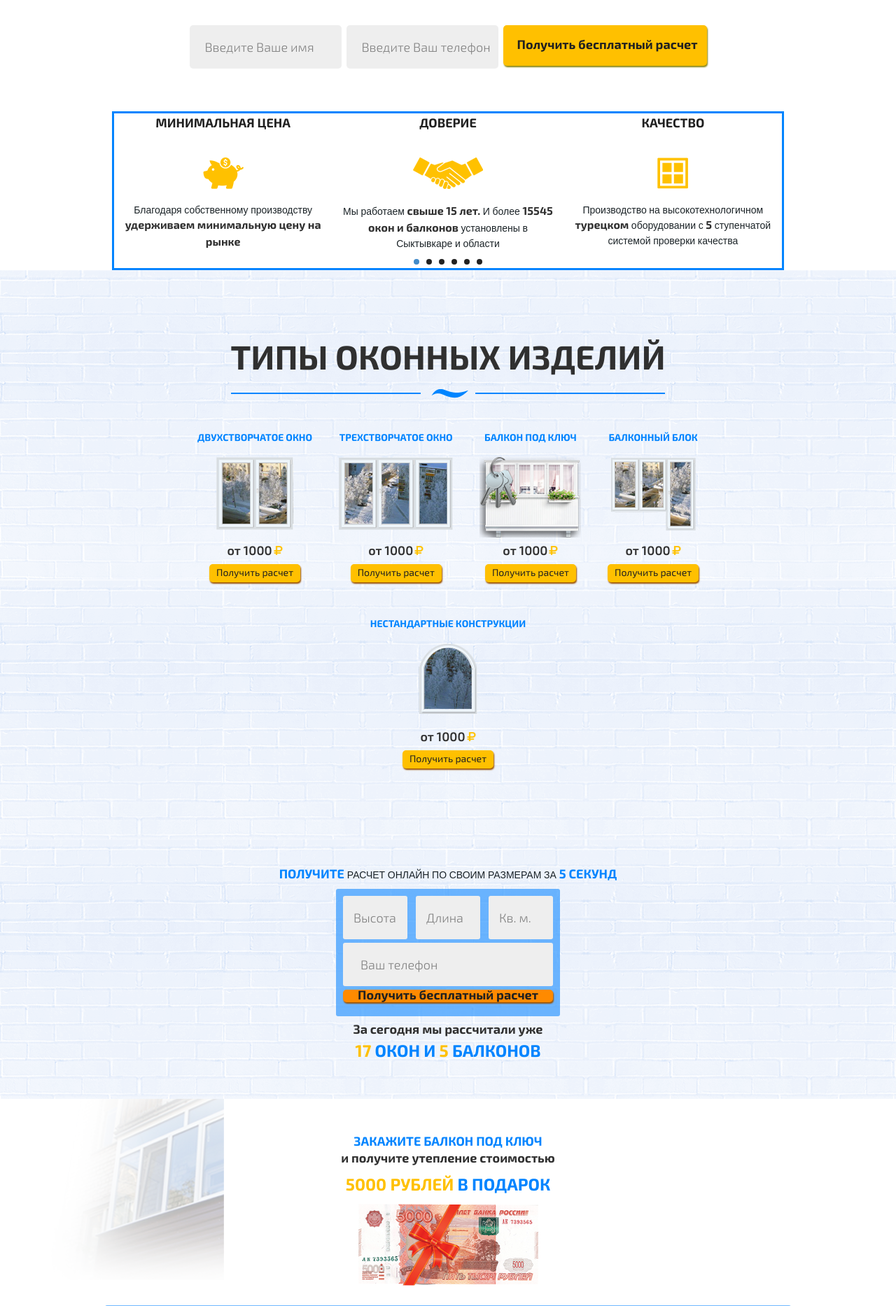
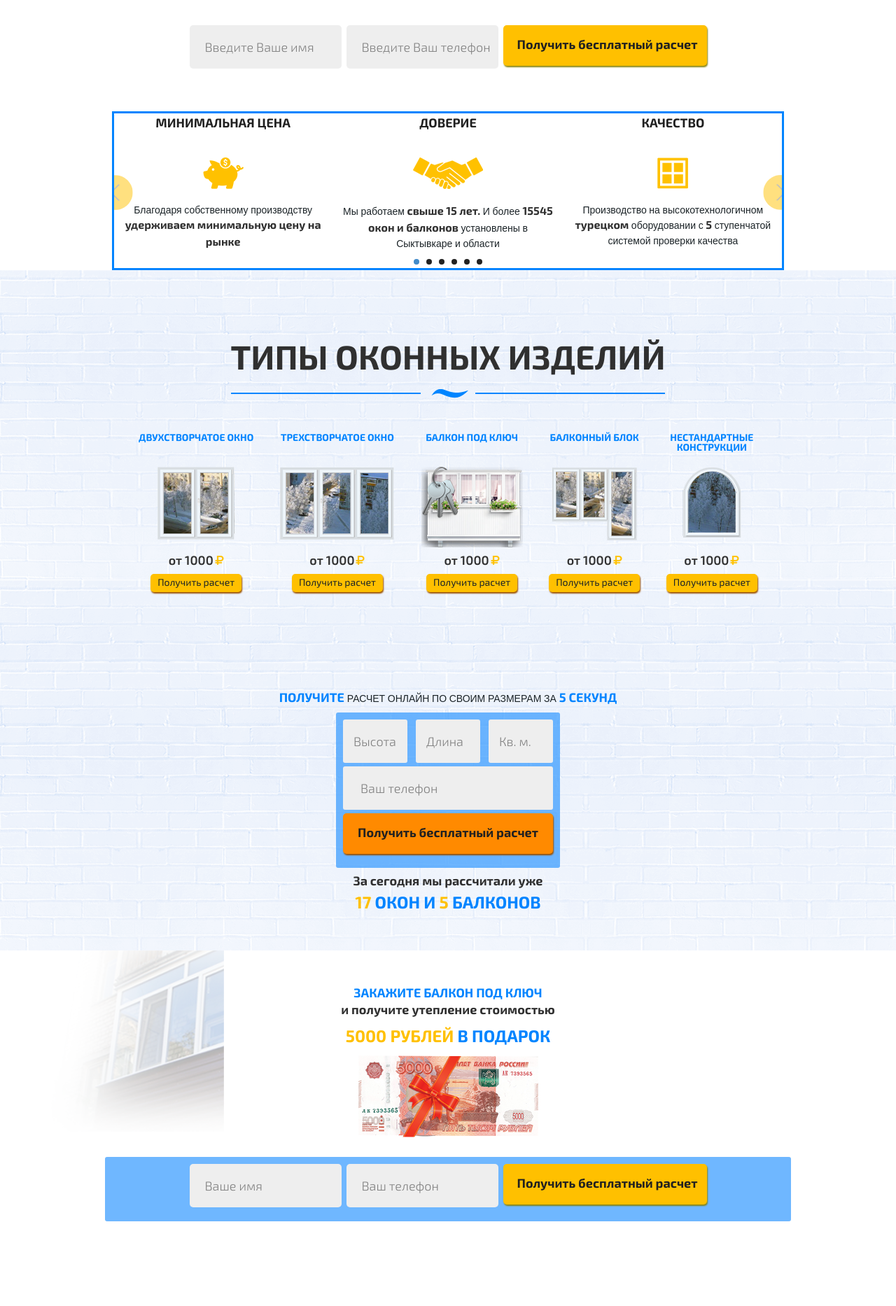
Before and after one commit to smartdeal/105-okna-arsenal, a PHP site: page / in a window 1280 px wide. Shown: the part 1377-3243 px from the top of the page at 70% size. Run offline with PHP 8.4, Linux system fonts and the light colour scheme; style sheets or scripts are compiled from the project's sources.

Commit message:
Edit_1_1

```diff
--- a/css/main-rasik.css
+++ b/css/main-rasik.css
@@ -205,7 +205,7 @@
     font: 300 18px / 18px Exo2;
     text-transform: none; }
 
-.send-btn {
+.f-get-calc .btn {
   color: #202020;
   font: 700 18px/18px Exo2 !important;
   padding: 20px !important; }
@@ -257,7 +257,7 @@
       font: 700 24px / 30px Exo2;
       text-transform: uppercase; }
   .s-get-calc .send-btn {
-    padding: 0px 5px !important; }
+    padding: 20px !important; }
 
 .blu_bg {
   background-color: rgba(51, 153, 255, 0.7);
@@ -334,6 +334,10 @@
         margin: auto;
         text-align: center;
         line-height: 40px; }
+
+iframe {
+  width: 560ph;
+  height: 170px; }
 
 .b-map-adr {
   background-color: #0084ff;
@@ -556,6 +560,25 @@
     margin: 0 auto; }
     .s-bull .b-bull-wrap {
       border: 3px solid #0084ff; }
+      .s-bull .b-bull-wrap .lSAction .lSPrev {
+        background: url(../images/arr.png) !important;
+        width: 63px;
+        height: 62px;
+        display: block;
+        position: absolute;
+        left: -30px; }
+      .s-bull .b-bull-wrap .lSAction .lSNext {
+        background: url(../images/arr.png) !important;
+        width: 63px;
+        height: 62px;
+        display: block;
+        position: absolute;
+        -moz-transform: rotate(180deg);
+        -ms-transform: rotate(180deg);
+        -webkit-transform: rotate(180deg);
+        -o-transform: rotate(180deg);
+        transform: rotate(180deg);
+        right: -30px; }
     .s-bull .b-bull-list .title {
       color: #202020;
       font: 700 18px / 30px Exo2;
@@ -610,7 +633,8 @@
         text-transform: uppercase;
         font: 700 14px / 14px Exo2;
         color: #0084ff;
-        margin-bottom: 20px; }
+        margin-bottom: 20px;
+        height: 28px; }
       .s-types .b-types-list .item .img {
         background-repeat: no-repeat !important;
         margin: 0 auto;
@@ -650,4 +674,12 @@
         background: url(../images/ruble.png);
         margin-left: 2px; }
       .s-types .b-types-list .item button {
-        background-color: #ffc000; } }
+        background-color: #ffc000; }
+
+  .s-about ul {
+    padding-left: 60px; }
+
+  iframe {
+    width: 591px;
+    height: 337px;
+    margin-bottom: 50px; } }
--- a/css/main-rasik.scss
+++ b/css/main-rasik.scss
@@ -260,7 +260,7 @@
     }
 }
 
-.send-btn {
+.f-get-calc .btn {
     color: #202020;
     font: 700 18px / 18px Exo2!important;
     padding: 20px!important;
@@ -324,7 +324,7 @@
         }
     }
     .send-btn {
-        padding: 0px 5px !important;
+        padding: 20px !important;
     }
 }
 
@@ -418,6 +418,11 @@
             }
         }
     }
+}
+
+iframe {
+    width: 560ph;
+    height: 170px;
 }
 
 .b-map-adr {
@@ -694,6 +699,29 @@
         margin: 0 auto;
         .b-bull-wrap {
             border: 3px solid $blue;
+            .lSAction {
+                .lSPrev {
+                    background: url(../images/arr.png)!important;
+                    width: 63px;
+                    height: 62px;
+                    display: block;
+                    position: absolute;
+                    left: -30px;
+                }
+                .lSNext {
+                    background: url(../images/arr.png)!important;
+                    width: 63px;
+                    height: 62px;
+                    display: block;
+                    position: absolute;
+                    -moz-transform: rotate(180deg);
+                    -ms-transform: rotate(180deg);
+                    -webkit-transform: rotate(180deg);
+                    -o-transform: rotate(180deg);
+                    transform: rotate(180deg);
+                    right: -30px;
+                }
+            }
         }
         .b-bull-list {
             .title {
@@ -763,12 +791,12 @@
                 display: inline-block;
                 margin: 0 17px 53px;
                 vertical-align: top;
-
                 .title {
                     text-transform: uppercase;
                     font: 700 14px / 14px Exo2;
                     color: $blue;
                     margin-bottom: 20px;
+                    height: 28px;
                 }
                 .img {
                     background-repeat: no-repeat!important;
@@ -806,7 +834,6 @@
                     position: relative;
                     margin: 0 auto;
                     margin-bottom: 10px;
-
                 }
                 .rub {
                     display: inline-block;
@@ -823,6 +850,16 @@
             }
         }
     }
+    .s-about {
+        ul {
+            padding-left: 60px;
+        }
+    }
+    iframe {
+        width: 591px;
+        height: 337px;
+        margin-bottom: 50px;
+    }
 }
 
 @media (min-width: 992px) {}
--- a/index.html
+++ b/index.html
@@ -181,7 +181,6 @@
         <div class="container">
             <div class="s-title">Типы оконных изделий</div>
             <img src="images/blue_line.png" alt="">
-
             <div class="b-types-wrap">
                 <div class="b-types-list">
                     <div class="item">
@@ -195,14 +194,12 @@
                         <div class="img i_2"></div>
                         <div class="price">от 1000<i class="rub"></i></div>
                         <button type="submit" class="btn send-btn btn-small">Получить расчет</button>
-
                     </div>
                     <div class="item">
                         <div class="title">БАЛКОН ПОД КЛЮЧ</div>
                         <div class="img i_3"></div>
                         <div class="price">от 1000<i class="rub"></i></div>
                         <button type="submit" class="btn send-btn btn-small">Получить расчет</button>
-
                     </div>
                     <div class="item">
                         <div class="title">БАЛКОННЫЙ БЛОК</div>
@@ -211,9 +208,9 @@
                         <button type="submit" class="btn send-btn btn-small">Получить расчет</button>
 
                     </div>
-
-                      <div class="item">
-                        <div class="title">НЕСТАНДАРТНЫЕ КОНСТРУКЦИИ</div>
+                    <div class="item">
+                        <div class="title">НЕСТАНДАРТНЫЕ
+                            <br> КОНСТРУКЦИИ</div>
                         <div class="img i_5"></div>
                         <div class="price">от 1000<i class="rub"></i></div>
                         <button type="submit" class="btn send-btn btn-small">Получить расчет</button>
@@ -224,8 +221,6 @@
             </div>
         </div>
     </div>
-
-
     <div class="s-get-calc section">
         <div class="container">
             <div class="row">
@@ -314,30 +309,26 @@
             <div class="s-title">Несколько слов о нашей компании</div>
             <div class="image"></div>
             <p>Посмотрите короткое видео о нашем производстве</p>
-            <iframe width="560" height="170" src="https://www.youtube.com/embed/dC3_0srY0Rs" frameborder="0" allowfullscreen></iframe>
+            <iframe src="https://www.youtube.com/embed/dC3_0srY0Rs" frameborder="0" allowfullscreen></iframe>
             <ul>
                 <li class=""><a href="">Ежедневно выпускаем до 50 кв.м. металлопластиковых изделий в смену</a></li>
                 <li><a href="">Высокотехнологичная автоматическая линия «Elumatec» (Турция), включающее автоматический пильно-обрабатывающий комплекс SCHIRMER (Германия)</a></li>
                 <li><a href="">5 уровневый контроль качества, </a></li>
             </ul>
         </div>
-
     </div>
     <div class="s-desc section">
         <div class="container">
         </div>
     </div>
-
     <div class="s-balk section">
         <div class="container">
         </div>
     </div>
-
     <div class="s-zakaz section">
         <div class="container">
         </div>
     </div>
-
     <div class="s-sert section">
         <div class="screw screw-top"></div>
         <div class="container">
```
Also changed, not shown: images/arr.png (added). Lines whose indentation alone changed are shown as unchanged.
